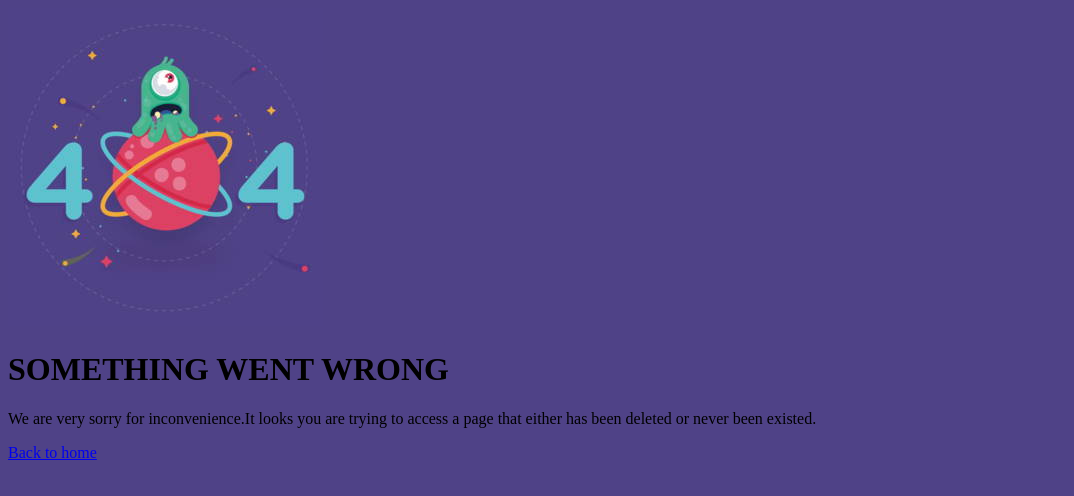
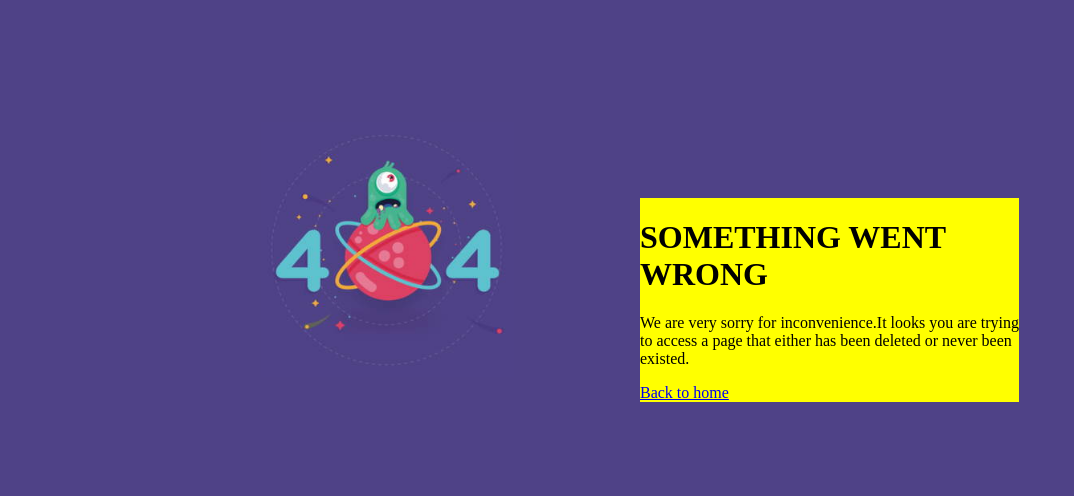
Before and after one commit to dgdeivis/2--404-design, a plain HTML site: page index.html in a window 1280 px wide. Shown: the whole page, without its empty margins (0-1074 px from the left). Drawn offline with Linux system fonts and the light colour scheme.

Commit message:
Papildytas Turinys 2

```diff
--- a/index.html
+++ b/index.html
@@ -8,11 +8,12 @@
 </head>
 
 <body style="background-color: #4F4287;">
-    <img src="404 Design photo.jpg" alt="404 vienaakis">
-    <div>
+    <img style="width: 20%;float:left; margin-left:20%; margin-top: 9%;" src="404 Design photo.jpg" alt="404 vienaakis">
+    <div style="width: 30%;float:left; margin-left:10%; margin-top: 15%; background-color: yellow;">
         <h1>SOMETHING WENT WRONG</h1>
         <p>We are very sorry for inconvenience.It looks you are trying to access a page that either has been deleted or never been existed.</p>
         <a href="#">Back to home</a>
     </div>
 </body>
+
 </html>
```
